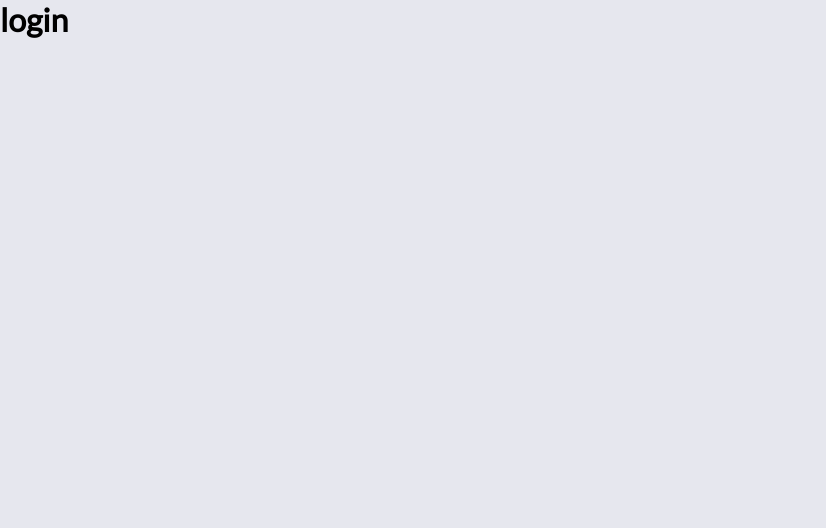
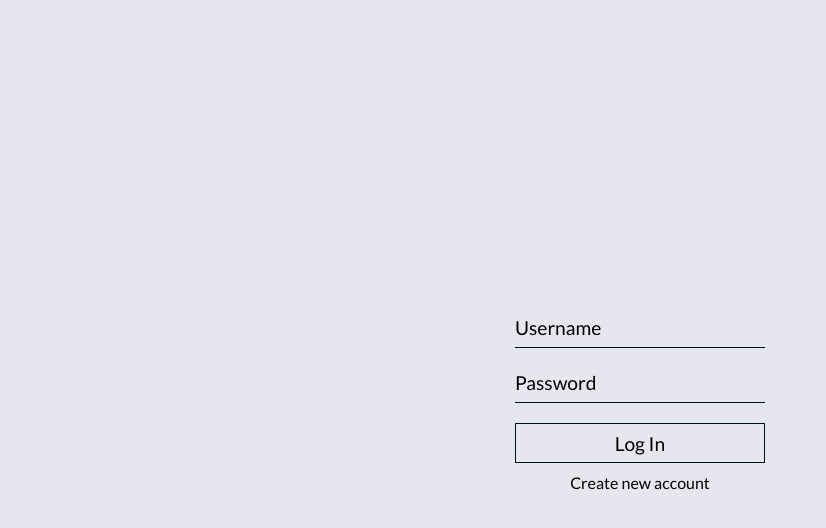
Before and after one commit to Xem0n/cloud_drive, a React (Create React App) app in the folder frontend/: page /login in a window 1280 px wide. Shown: the top 528 px of the page, without its empty margins (0-826 px from the left). Built offline with nearby package versions, Linux system fonts and the light colour scheme.

Commit message:
change routes to new form component

```diff
--- a/frontend/src/components/Router.tsx
+++ b/frontend/src/components/Router.tsx
@@ -1,9 +1,11 @@
 import { Routes, Route } from 'react-router-dom';
+import Form, { FormTypes } from './Form';
 
 const Router = () => (
     <Routes>
         <Route path='/' element={<h1>main page</h1>} />
-        <Route path='login' element={<h1>login</h1>} />
+        <Route path='login' element={<Form type={FormTypes.Login} />} />
+        <Route path='register' element={<Form type={FormTypes.Register} />} />
     </Routes>
 );
 
```
